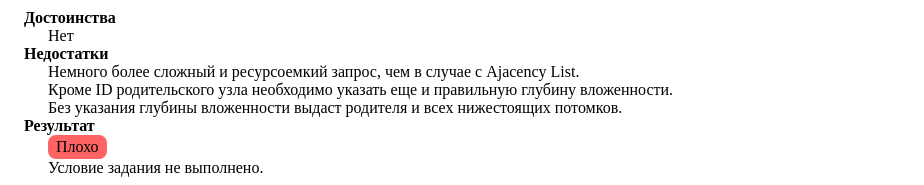
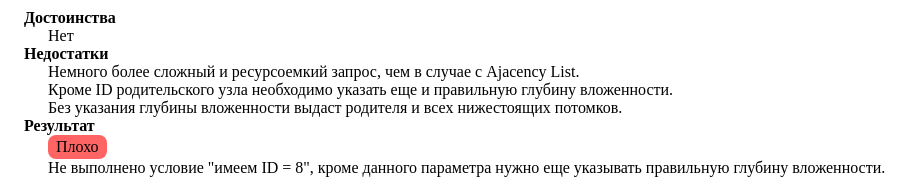
Before and after one commit to batumibiz/treedata, a PHP site: page / in a window 1280 px wide. Shown: the part 3465-3650 px from the top of the page, without its empty margins (0-924 px from the left). Run offline with PHP 8.4, Linux system fonts and the light colour scheme; data comes from the database, SQL or seed files in the repository; a stand-in replaces the project's code that opens the database connection.

Commit message:
Доработка

```diff
--- a/includes/neighbourhood.php
+++ b/includes/neighbourhood.php
@@ -92,6 +92,6 @@ WHERE c.ancestor = 8</pre>
     <dt>Результат</dt>
     <dd>
         <span class="badge-red">Плохо</span><br>
-        Условие задания не выполнено.
+        Не выполнено условие "имеем ID = 8", кроме данного параметра нужно еще указывать правильную глубину вложенности.
     </dd>
 </dl>
```
